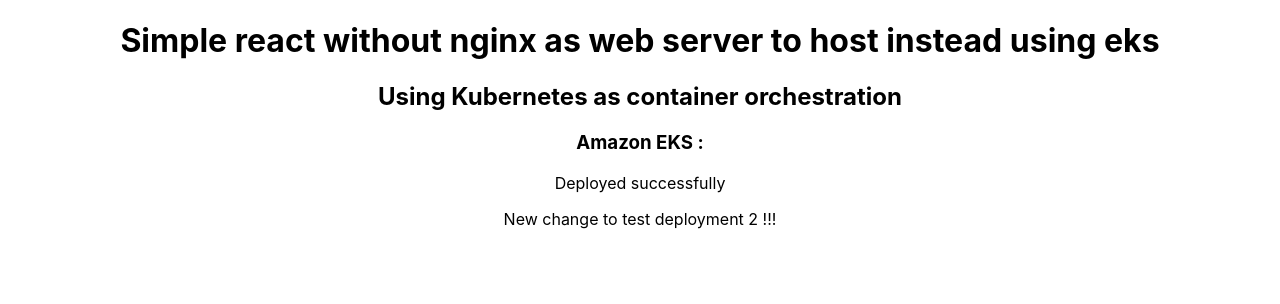
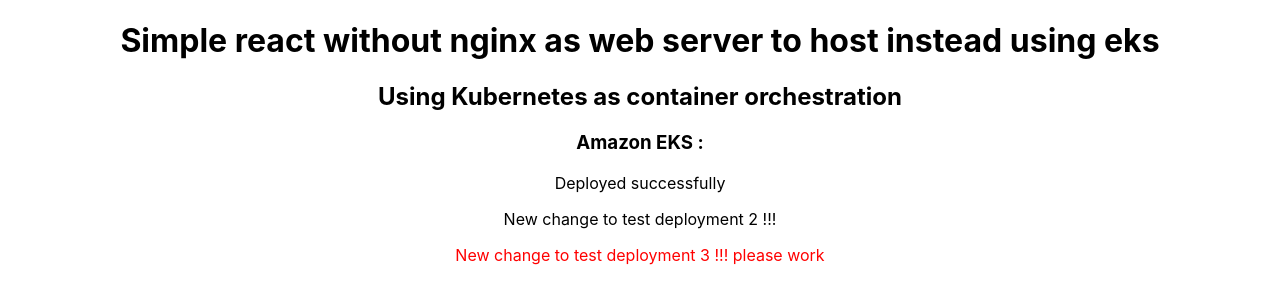
Before and after one commit to DeviPothula/simple-react-app, a React (Create React App) app: page / in a window 1280 px wide. Shown: the top 304 px of the page. Built offline with nearby package versions, Linux system fonts and the light colour scheme.

Commit message:
my change

```diff
--- a/src/App.js
+++ b/src/App.js
@@ -8,6 +8,7 @@
       <h3>Amazon EKS :</h3>
       <p>Deployed successfully </p>
       <p>New change to test deployment 2 !!!</p>
+      <p style={{color:'red'}}>New change to test deployment 3 !!! please work</p>
     </div>
   );
 }
```
Also changed, not shown: 1 other file (tests, documents, lock files or other folders).
